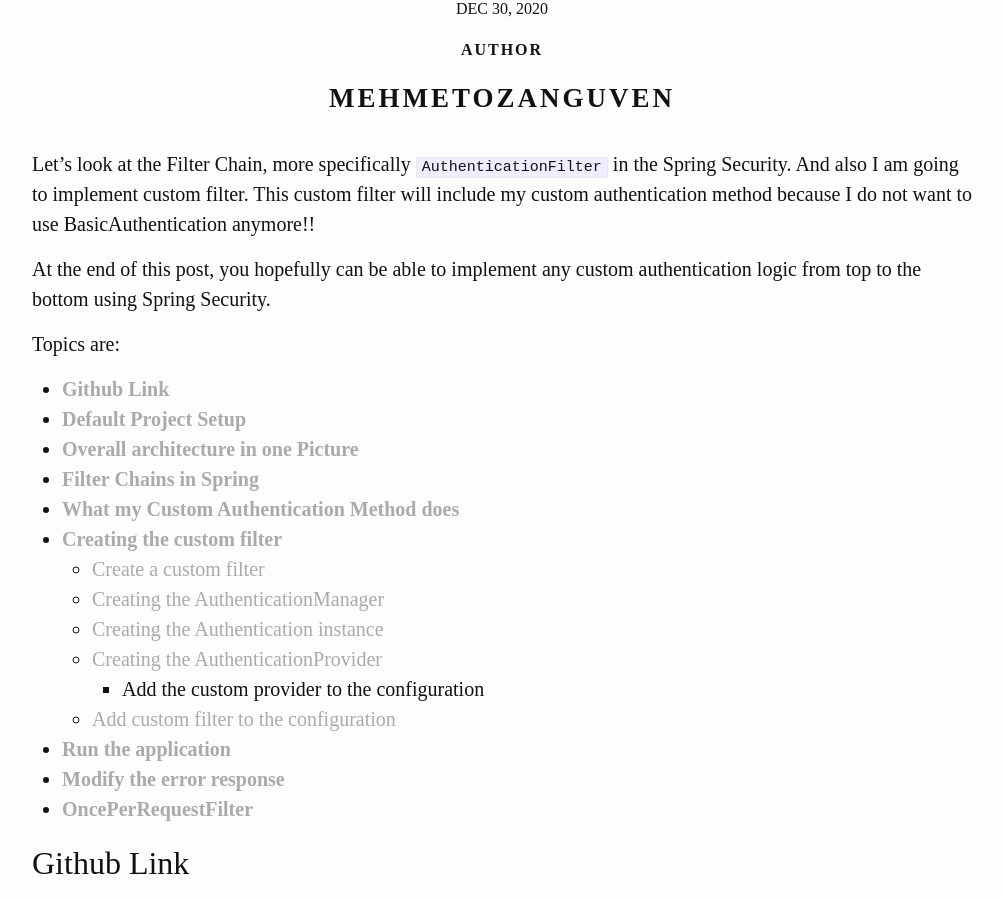
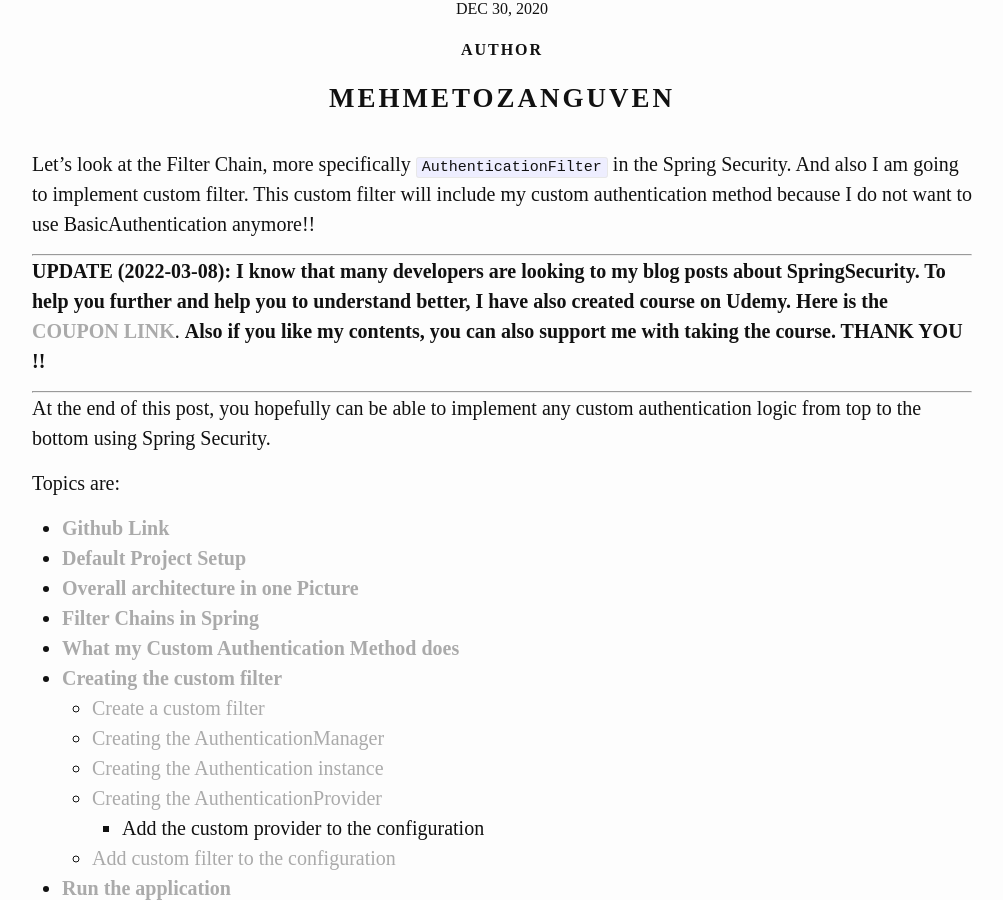
Before and after one commit to mehmetozanguven/mehmetozanguven.github.io, a Jekyll site: the page built from _posts/spring_framework/2020-12-30-spring-security-5-custom-filter.md, in a window 1280 px wide and 900 px high, scrolled down 497 px. Shown: the whole window, without its empty margins (138-1141 px from the left). Built offline with Jekyll 4.4.1, drawn with Linux system fonts in a browser that asks for light colours; nearby versions of some CDN libraries; some web fonts are replaced.

Commit message:
Update 2020-12-30-spring-security-5-custom-filter.md

```diff
--- a/_posts/spring_framework/2020-12-30-spring-security-5-custom-filter.md
+++ b/_posts/spring_framework/2020-12-30-spring-security-5-custom-filter.md
@@ -7,6 +7,12 @@ author: "mehmetozanguven"
 ---
 
 Let's look at the Filter Chain, more specifically `AuthenticationFilter` in the Spring Security. And also I am going to implement custom filter. This custom filter will include my custom authentication method because I do not want to use BasicAuthentication anymore!!
+
+----
+
+**UPDATE (2022-03-08): I know that many developers are looking to my blog posts about SpringSecurity. To help you further and help you to understand better, I have also created course on Udemy. Here is the** **[COUPON LINK](https://www.udemy.com/course/learning-spring-security-fundamenta1ls/?referralCode=04AD7C0E89610E136C69)**. **Also if you like my contents, you can also support me with taking the course. THANK YOU !!**
+
+---
 
 At the end of this post, you hopefully can be able to implement any custom authentication logic from top to the bottom using Spring Security.
 
```
